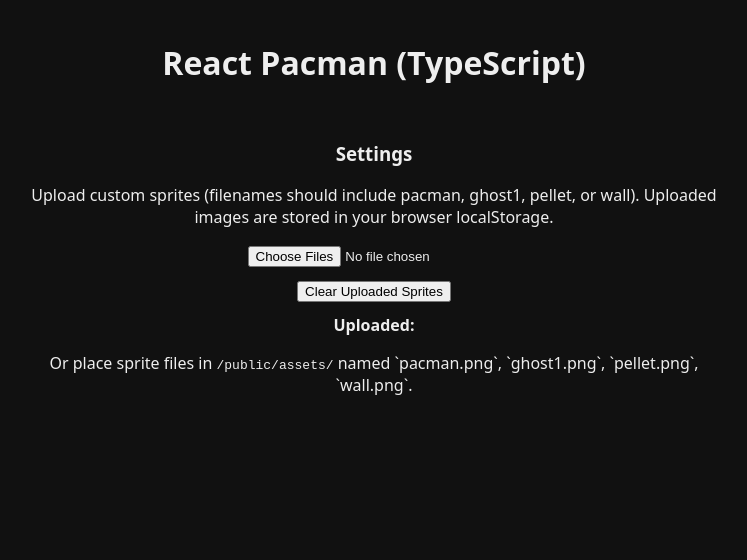
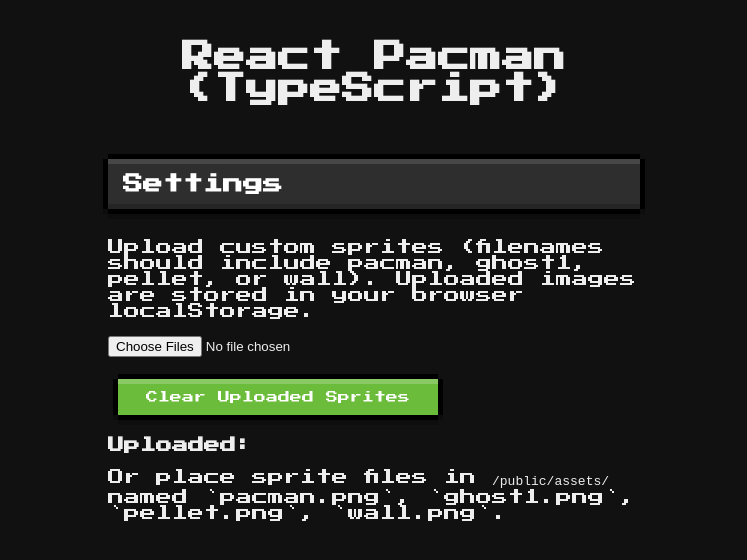
Before and after one commit to devvyyxyz/pacman, a React (Vite) app: page /settings in a window 1280 px wide. Shown: the top 560 px of the page, without its empty margins (266-1013 px from the left). Built offline with nearby package versions, Linux system fonts and the light colour scheme.

Commit message:
style: enhance UI with new container and title classes, update font styles

```diff
--- a/index.html
+++ b/index.html
@@ -4,6 +4,7 @@
     <meta charset="utf-8" />
     <meta name="viewport" content="width=device-width, initial-scale=1.0" />
     <title>React Pacman</title>
+    <link href="https://fonts.googleapis.com/css2?family=Press+Start+2P&display=swap" rel="stylesheet">
   </head>
   <body>
     <div id="root"></div>
--- a/src/pages/Menu.tsx
+++ b/src/pages/Menu.tsx
@@ -5,8 +5,8 @@ export default function Menu(){
   const navigate = useNavigate()
 
   return (
-    <div style={{textAlign:'center', marginTop:24}}>
-      <h2>React Pacman</h2>
+    <div className="container" style={{marginTop:24}}>
+      <h2 className="title">React Pacman</h2>
       <div style={{marginTop:20}}>
         <button onClick={() => navigate('/game')}>Start Game</button>
       </div>
--- a/src/pages/Settings.tsx
+++ b/src/pages/Settings.tsx
@@ -38,8 +38,8 @@ export default function Settings(){
   }
 
   return (
-    <div style={{padding:16}}>
-      <h3>Settings</h3>
+    <div className="container settings">
+      <h3 className="title">Settings</h3>
       <p>Upload custom sprites (filenames should include pacman, ghost1, pellet, or wall). Uploaded images are stored in your browser localStorage.</p>
       <input type="file" onChange={handleFiles} multiple accept="image/*" />
       <div style={{marginTop:12}}>
--- a/src/styles.css
+++ b/src/styles.css
@@ -1,5 +1,32 @@
-body { font-family: system-ui, -apple-system, Helvetica, Arial; background: #111; color: #eee; margin: 0; padding: 20px; }
+body { font-family: 'Press Start 2P', system-ui, -apple-system, Helvetica, Arial; background: #111; color: #eee; margin: 0; padding: 20px; }
 .app { max-width: 760px; margin: 0 auto; text-align: center; }
 .game-wrap { display: inline-block; position: relative; }
 .game-canvas { image-rendering: pixelated; display: block; }
 .overlay { position: absolute; inset: 0; display:flex; align-items:center; justify-content:center; color:#fff; font-size:36px; pointer-events:none }
+
+/* Pixel-style container and buttons */
+.container { width: 70%; text-align: center; display: block; margin-left: auto; margin-right: auto }
+.title { background: #2e2e2e; padding: 15px; color: #fff; margin-bottom: 30px; font-family: 'Press Start 2P', system-ui; font-size: 20px; box-shadow: 0px 5px black, 0px -5px black, 5px 0px black, -5px 0px black, 0px 10px #00000038, 5px 5px #00000038, -5px 5px #00000038, inset 0px 5px #ffffff1f, inset 0px -5px #00000030; }
+button {
+	color: #fff;
+	background-color: #6abc3a;
+	padding: 12px 28px;
+	margin: 10px;
+	font-size: 12px;
+	font-family: 'Press Start 2P', system-ui;
+	border: 0;
+	box-shadow: 0px 5px black, 0px -5px black, 5px 0px black, -5px 0px black, 0px 10px #00000038, 5px 5px #00000038, -5px 5px #00000038, inset 0px 5px #ffffff36;
+	cursor: pointer;
+	image-rendering: pixelated;
+}
+button:active { transform: translateY(5px); box-shadow: 0px 5px black, 0px -5px black, 5px 0px black, -5px 0px black, inset 0px 5px #00000038; }
+
+/* color variants */
+.btn-red { background-color: #d83434 }
+.btn-blue { background-color: #38667f }
+.btn-purple { background-color: #9f7db1 }
+.btn-orange { background-color: #FF5722 }
+.btn-teal { background-color: #009688 }
+
+/* small adjustments for settings page */
+.settings { text-align:left; max-width:760px; margin: 0 auto; padding: 12px }
```
